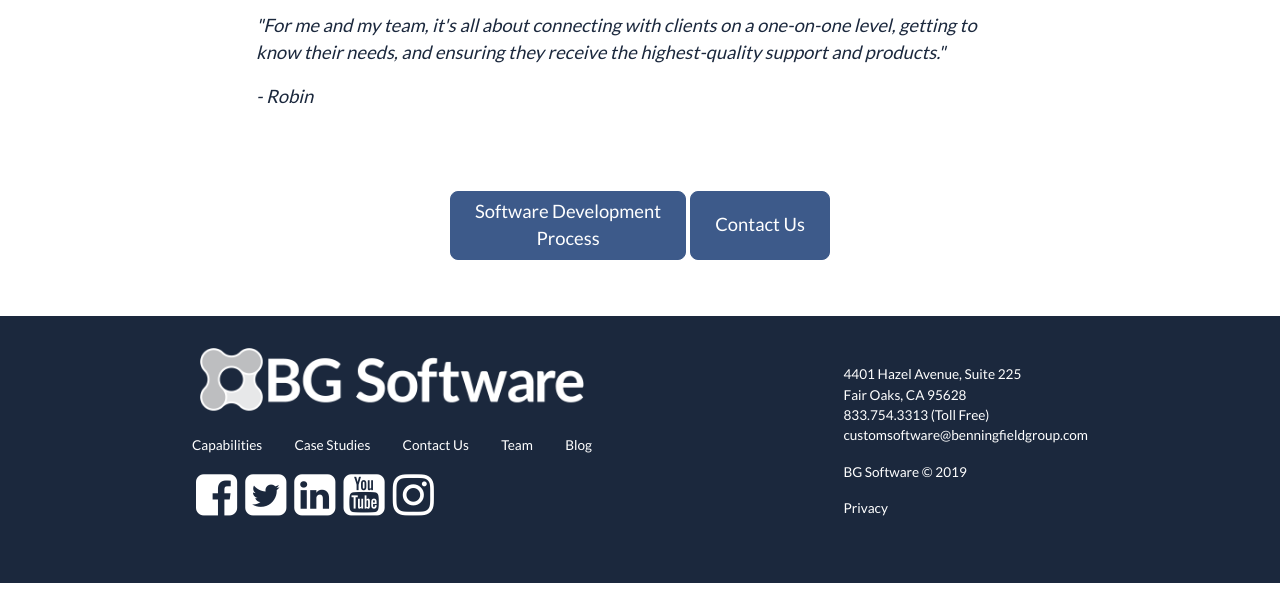
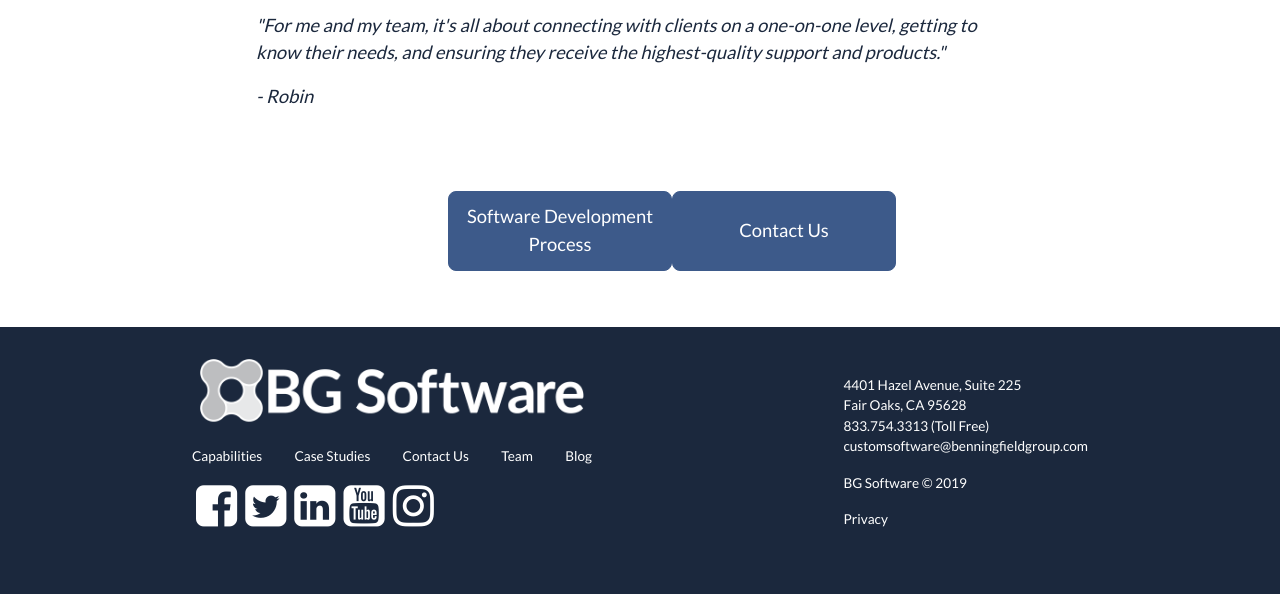
Before and after one commit to bgsoftware/company-site, a Jekyll site: the page built from our-team.html, in a window 1280 px wide. Shown: the part 1088-1682 px from the top of the page. Built offline with Jekyll 4.4.1, drawn with Linux system fonts in a browser that asks for light colours; comment, search, counter and statistics services are not loaded.

Commit message:
Update to have a contant width, height, centered text, and hide overflow

```diff
--- a/_sass/components/_cta-button.scss
+++ b/_sass/components/_cta-button.scss
@@ -1,6 +1,8 @@
 .cta-button-blue {
-  padding-left: 1.5rem;
-  padding-right: 1.5rem;
+  height: 5rem;
+  width: 14rem;
+  overflow: hidden;
+  text-align: center;
   background-color: $blue;
   color: $white;
   border: solid 1px $blue;
```
